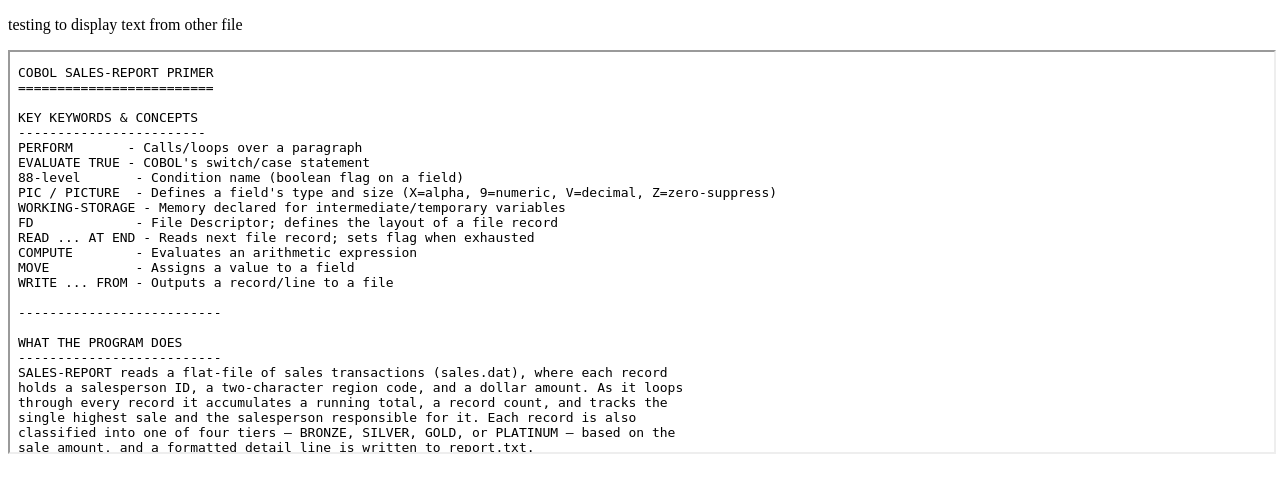
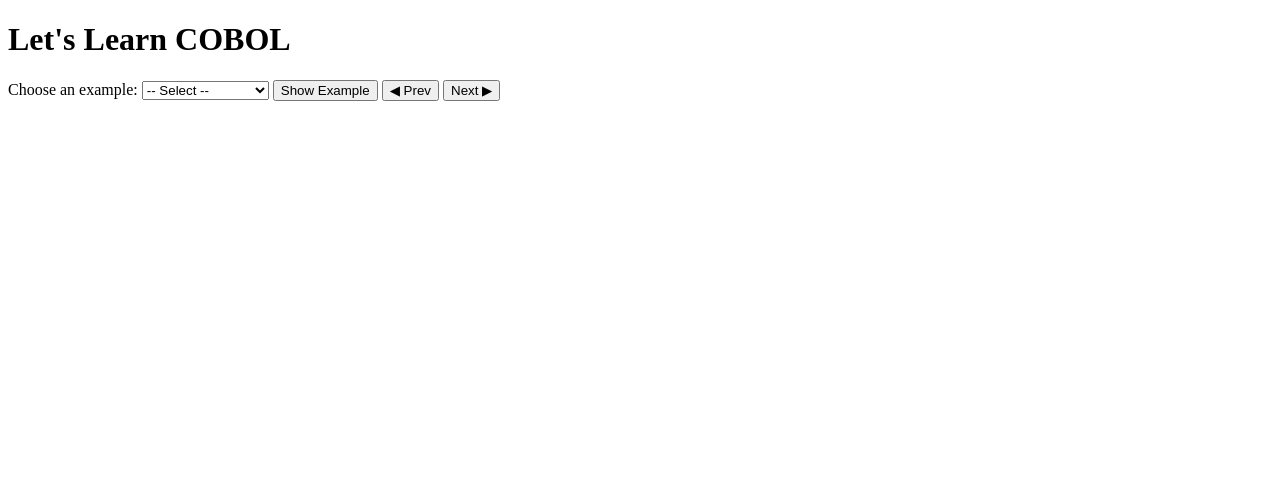
Before and after one commit to W-Sweet/Lets_Learn_COBOL, a Flask app: page / in a window 1280 px wide. Shown: the top 493 px of the page. Run offline with Flask 3, Linux system fonts and the light colour scheme.

Commit message:
Update showing examples

```diff
--- a/website_code/main.py
+++ b/website_code/main.py
@@ -1,12 +1,26 @@
-from flask import Flask, session, url_for, redirect, request, render_template, jsonify
+from flask import Flask, render_template, jsonify
 import os
-import random
 
 app = Flask(__name__)
 app.config['SECRET_KEY'] = os.urandom(64)
+
+EXAMPLES = {
+    '1': 'example_1/intro.txt',
+    '2': 'example_2/ex2.txt',
+    '3': 'example_3/ex3.txt'
+}
 
 @app.route('/')
 def home():
     return render_template('webpage.html')
 
-if __name__ == '__main__':    app.run(debug=True)
+@app.route('/get-example/<int:num>')
+def get_example(num):
+    path = EXAMPLES.get(str(num))
+    if not path:
+        return jsonify({'error': 'Not found'}), 404
+    with open(path, 'r') as f:
+        return jsonify({'content': f.read()})
+
+if __name__ == '__main__':
+    app.run(debug=True)
--- a/website_code/templates/webpage.html
+++ b/website_code/templates/webpage.html
@@ -1,16 +1,39 @@
 <!doctype html>
-
 <html lang="en">
 <head>
   <meta charset="utf-8">
-
-  <title>Lets Learn Cobol</title>
+  <title>Lets Learn COBOL</title>
+  <style>
+    #text-container {
+      border: 1px solid #ccc;
+      padding: 1rem;
+      min-height: 100px;
+      white-space: pre-wrap;
+      font-family: monospace;
+      display: none;
+    }
+    #example-controls { margin: 1rem 0; }
+  </style>
 </head>
 <body>
-<p> testing to display text from other file </p>
+  <h1>Let's Learn COBOL</h1>
 
-<pre id="text-container"></pre>
+  <div id="example-controls">
+    <label for="example-select">Choose an example:</label>
+    <select id="example-select">
+      <option value="">-- Select --</option>
+      <option value="1">Example 1 – Intro</option>
+      <option value="2">Example 2</option>
+      <option value="3">Example 3</option>
+    </select>
 
-<iframe src="/static/ex2WEBSITE.txt" width="100%" height="400px"></iframe>
+    <button id="showExample">Show Example</button>
+    <button id="prevExample">◀ Prev</button>
+    <button id="nextExample">Next ▶</button>
+  </div>
 
+  <pre id="text-container"></pre>
+
+  <script src="{{ url_for('static', filename='script.js') }}"></script>
 </body>
+</html>
```
Also changed, not shown: website_code/webpage.js (added, +32 -0 lines).
